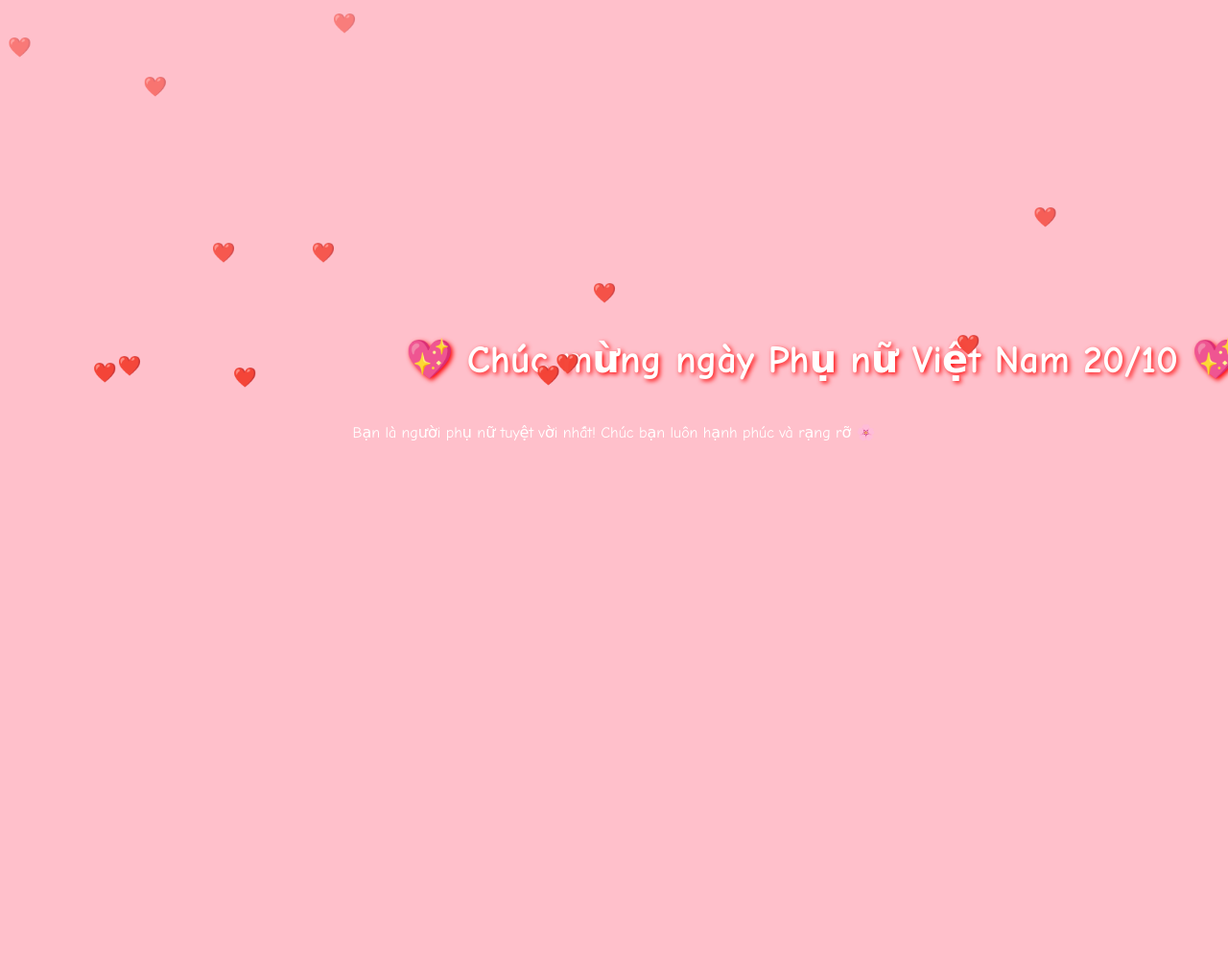
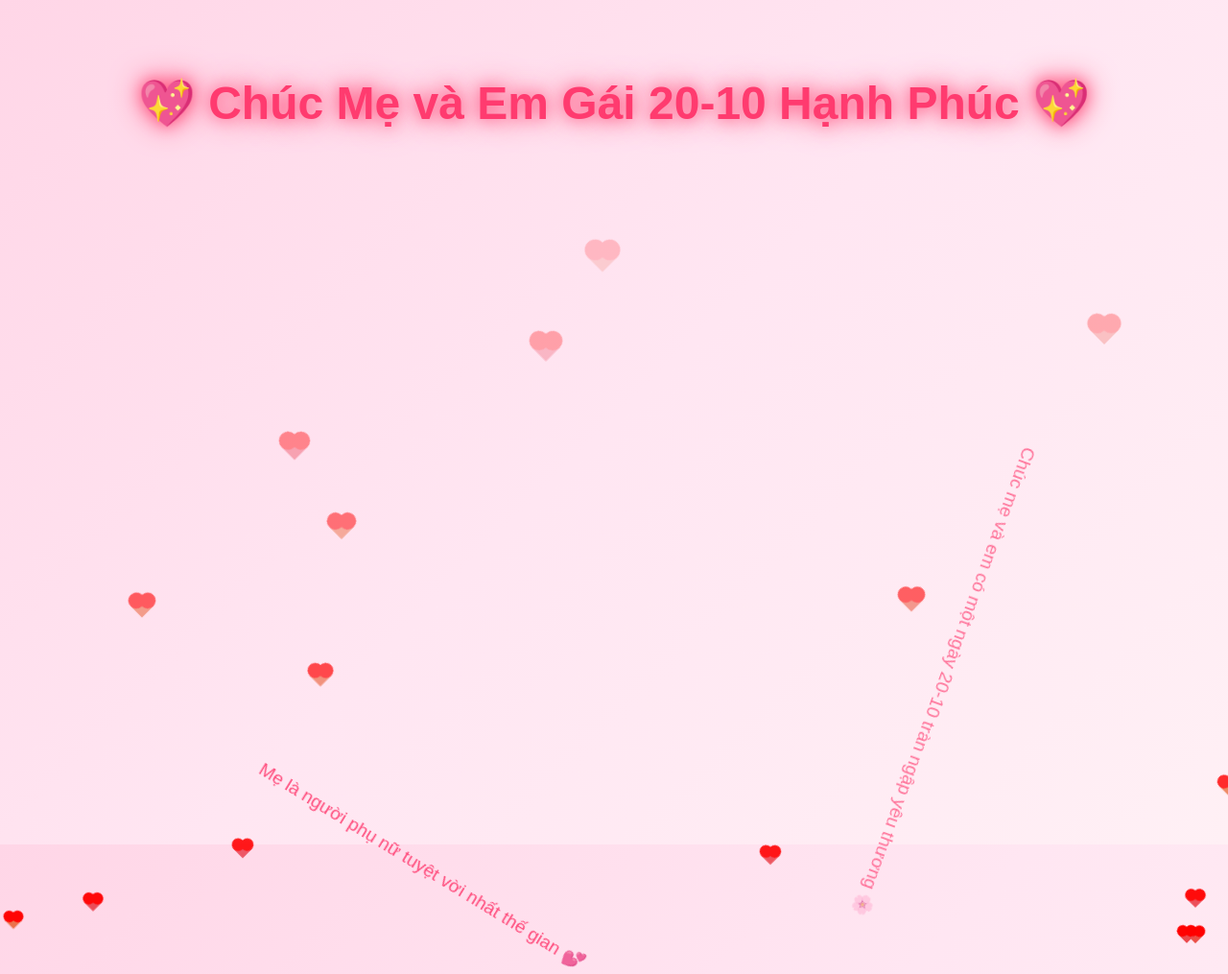
Before and after one commit to hoamganhbui-droid/20-10, a plain HTML site: page index.html in a window 1280 px wide. Shown: the whole page at 96% size. Before the commit the page ends 800 px from the top, so only its background shows below. Drawn offline with Linux system fonts and the light colour scheme.

Commit message:
Add files via upload

```diff
--- a/index.html
+++ b/index.html
@@ -2,65 +2,141 @@
 <html lang="vi">
 <head>
 <meta charset="UTF-8">
-<title>Lời chúc 20/10</title>
+<meta name="viewport" content="width=device-width, initial-scale=1.0">
+<title>Chúc mừng 20-10 Mẹ và Em Gái</title>
 <style>
   body {
-    background-color: pink;
+    margin: 0;
+    height: 100vh;
     overflow: hidden;
-    height: 100vh;
-    margin: 0;
-    display: flex;
-    justify-content: center;
-    align-items: center;
-    flex-direction: column;
-    color: white;
-    font-family: 'Comic Sans MS', cursive;
+    background: linear-gradient(135deg, #ffd6e7, #ffe6f2, #fff0f5);
+    font-family: 'Poppins', sans-serif;
+    position: relative;
   }
 
   h1 {
-    font-size: 40px;
-    text-shadow: 2px 2px 5px red;
-    animation: moveText 8s linear infinite;
+    text-align: center;
+    color: #ff3b6f;
+    font-size: 3em;
+    margin-top: 80px;
+    text-shadow: 2px 2px 10px rgba(255, 105, 180, 0.5);
+    animation: glow 3s infinite alternate;
   }
 
-  @keyframes moveText {
-    0% { transform: translateX(-100%); }
-    100% { transform: translateX(100%); }
+  @keyframes glow {
+    from { text-shadow: 0 0 10px #ff8fab, 0 0 20px #ff8fab; }
+    to { text-shadow: 0 0 20px #ff3b6f, 0 0 40px #ff3b6f; }
+  }
+
+  .message {
+    position: absolute;
+    color: #ff3b6f;
+    font-size: 1.2em;
+    opacity: 0.9;
+    animation: floatMsg 10s linear infinite;
+    white-space: nowrap;
+  }
+
+  @keyframes floatMsg {
+    0% {
+      transform: translateY(100vh) rotate(0deg);
+      opacity: 1;
+    }
+    100% {
+      transform: translateY(-10vh) rotate(360deg);
+      opacity: 0;
+    }
   }
 
   .heart {
     position: absolute;
-    color: red;
-    font-size: 20px;
-    animation: float 5s infinite ease-in;
+    width: 20px;
+    height: 20px;
+    background: red;
+    transform: rotate(45deg);
+    animation: floatHeart 6s ease-in infinite;
   }
 
-  @keyframes float {
-    0% { transform: translateY(0); opacity: 1; }
-    100% { transform: translateY(-800px); opacity: 0; }
+  .heart::before,
+  .heart::after {
+    content: "";
+    position: absolute;
+    width: 20px;
+    height: 20px;
+    background: red;
+    border-radius: 50%;
+  }
+
+  .heart::before {
+    top: -10px;
+    left: 0;
+  }
+
+  .heart::after {
+    left: -10px;
+    top: 0;
+  }
+
+  @keyframes floatHeart {
+    0% {
+      transform: translateY(100vh) scale(0.6) rotate(45deg);
+      opacity: 1;
+    }
+    100% {
+      transform: translateY(-10vh) scale(1.2) rotate(45deg);
+      opacity: 0;
+    }
   }
 </style>
 </head>
 <body>
-  <h1>💖 Chúc mừng ngày Phụ nữ Việt Nam 20/10 💖</h1>
-  <p>Bạn là người phụ nữ tuyệt vời nhất! Chúc bạn luôn hạnh phúc và rạng rỡ 🌸</p>
+  <h1>💖 Chúc Mẹ và Em Gái 20-10 Hạnh Phúc 💖</h1>
 
   <script>
-    // tạo trái tim bay
-    function createHeart() {
-      const heart = document.createElement('div');
-      heart.classList.add('heart');
-      heart.innerHTML = '❤️';
-      heart.style.left = Math.random() * 100 + 'vw';
-      heart.style.animationDuration = Math.random() * 2 + 3 + 's';
-      document.body.appendChild(heart);
+    // Danh sách lời chúc
+    const messages = [
+      "Chúc mẹ và em gái 20-10 thật vui vẻ và hạnh phúc!",
+      "Chúc mẹ luôn mạnh khỏe, xinh đẹp và cười thật nhiều 💐",
+      "Chúc em gái luôn đáng yêu, học giỏi và tỏa sáng ✨",
+      "Cảm ơn mẹ vì đã yêu thương và hi sinh cho con 💖",
+      "Chúc mẹ và em có một ngày 20-10 tràn ngập yêu thương 🌸",
+      "Mẹ là người phụ nữ tuyệt vời nhất thế gian 💕",
+      "Em gái là niềm vui nhỏ bé mỗi ngày 💞",
+      "Chúc mẹ và em luôn được bình an và hạnh phúc 🌷",
+      "Love you Mom & Sis so much 💗",
+      "20-10 – Ngày của hai người con yêu thương nhất 💝"
+    ];
 
-      setTimeout(() => {
-        heart.remove();
-      }, 5000);
+    // Tạo lời chúc bay ngẫu nhiên
+    function createMessage() {
+      const msg = document.createElement("div");
+      msg.className = "message";
+      msg.textContent = messages[Math.floor(Math.random() * messages.length)];
+      msg.style.left = Math.random() * 80 + "vw";
+      msg.style.animationDuration = 8 + Math.random() * 6 + "s";
+      document.body.appendChild(msg);
+      setTimeout(() => msg.remove(), 12000);
     }
 
+    // Tạo trái tim bay ngẫu nhiên
+    function createHeart() {
+      const heart = document.createElement("div");
+      heart.className = "heart";
+      heart.style.left = Math.random() * 100 + "vw";
+      heart.style.animationDuration = 4 + Math.random() * 4 + "s";
+      heart.style.background = `hsl(${Math.random() * 30 + 350}, 80%, 60%)`;
+      document.body.appendChild(heart);
+      setTimeout(() => heart.remove(), 8000);
+    }
+
+    // Lặp tạo hiệu ứng
+    setInterval(createMessage, 2000);
     setInterval(createHeart, 300);
+
   </script>
 </body>
+<audio autoplay loop>
+  <source src="https://cdn.pixabay.com/download/audio/2022/03/14/audio_c2a0299c9c.mp3" type="audio/mpeg">
+</audio>
+
 </html>
```
